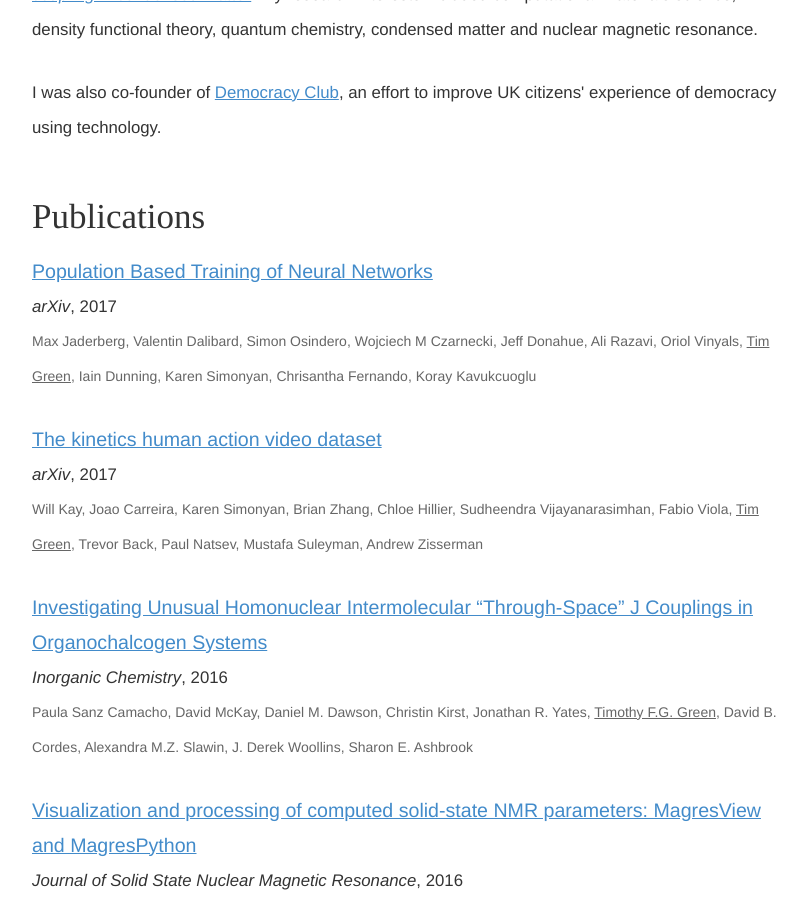
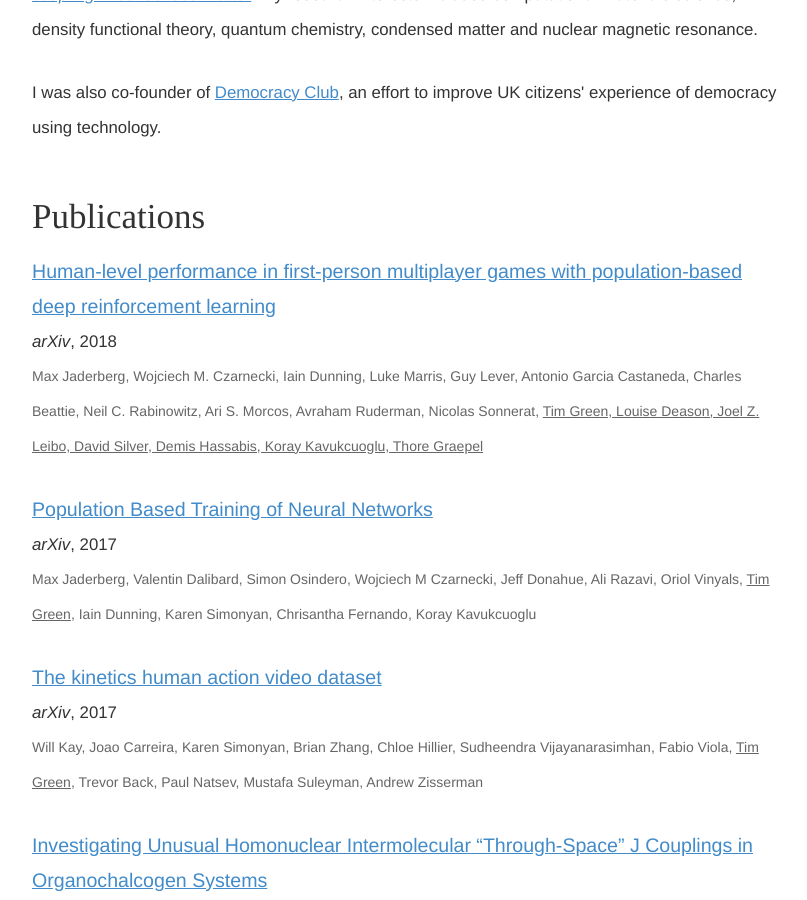
Before and after one commit to tfgg/tfgg.github.io, a Jekyll site: the page built from index.html, in a window 1280 px wide and 900 px high, scrolled down 422 px. Shown: the whole window, without its empty margins (233-1040 px from the left). Built offline with Jekyll 4.4.1, drawn with Linux system fonts in a browser that asks for light colours; nearby versions of some CDN libraries; some web fonts are replaced; Markdown is read by kramdown in place of the engine named in the settings.

Commit message:
Update index.html

```diff
--- a/index.html
+++ b/index.html
@@ -33,6 +33,11 @@ css: main.css
 
       <h2>Publications</h2>
       <ul class='publications'>
+        <li>
+            <div class="name"><a href="https://arxiv.org/abs/1807.01281">Human-level performance in first-person multiplayer games with population-based deep reinforcement learning</a></div>
+            <div class="journal"><em>arXiv</em>, 2018</a>
+            <div class="authors">Max Jaderberg, Wojciech M. Czarnecki, Iain Dunning, Luke Marris, Guy Lever, Antonio Garcia Castaneda, Charles Beattie, Neil C. Rabinowitz, Ari S. Morcos, Avraham Ruderman, Nicolas Sonnerat, <span class='me'>Tim Green</em>, Louise Deason, Joel Z. Leibo, David Silver, Demis Hassabis, Koray Kavukcuoglu, Thore Graepel</div>
+        </li>
         <li>
             <div class="name"><a href="https://arxiv.org/abs/1711.09846">Population Based Training of Neural Networks</a></div>
             <div class="journal"><em>arXiv</em>, 2017</a>
```
